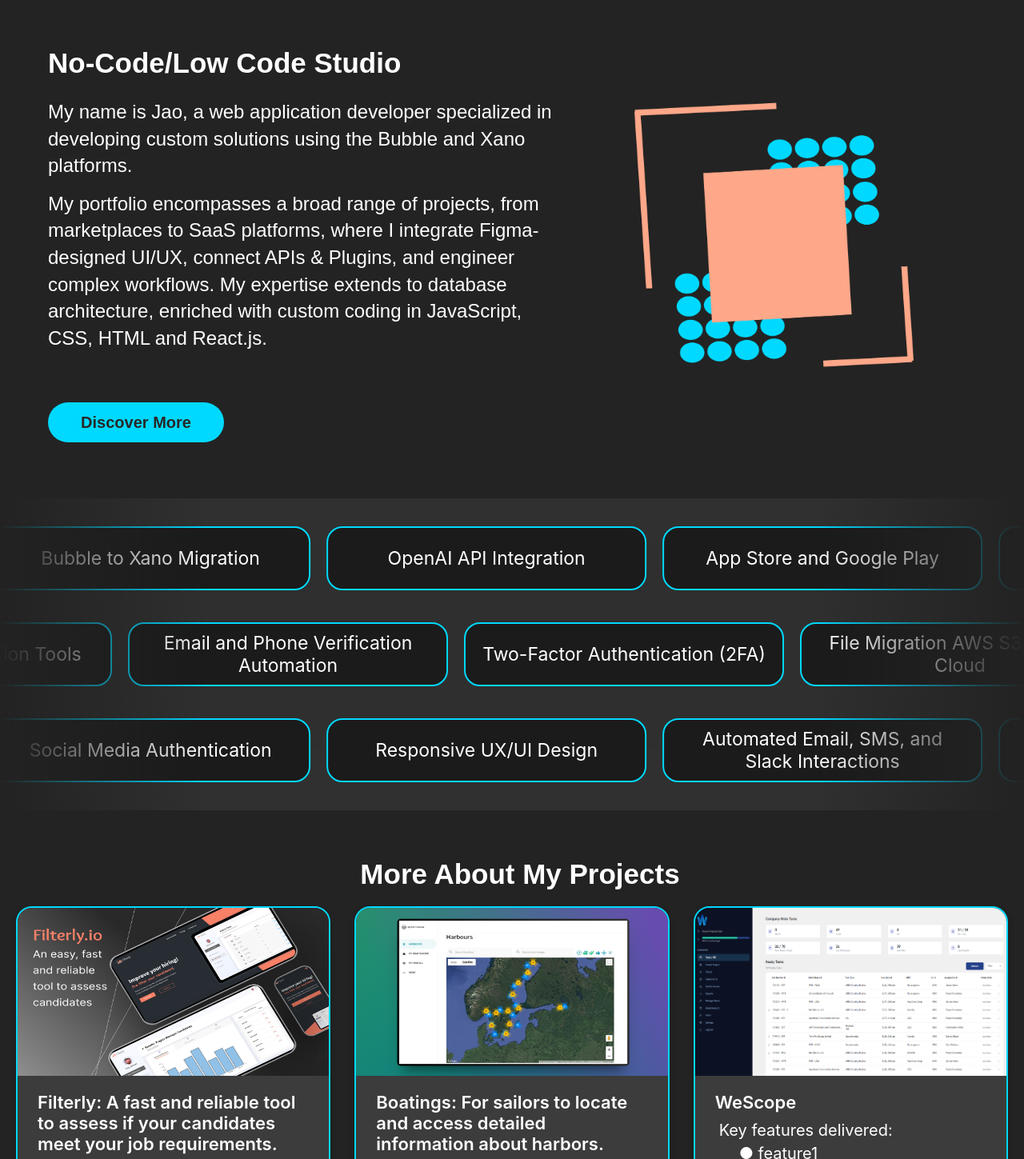
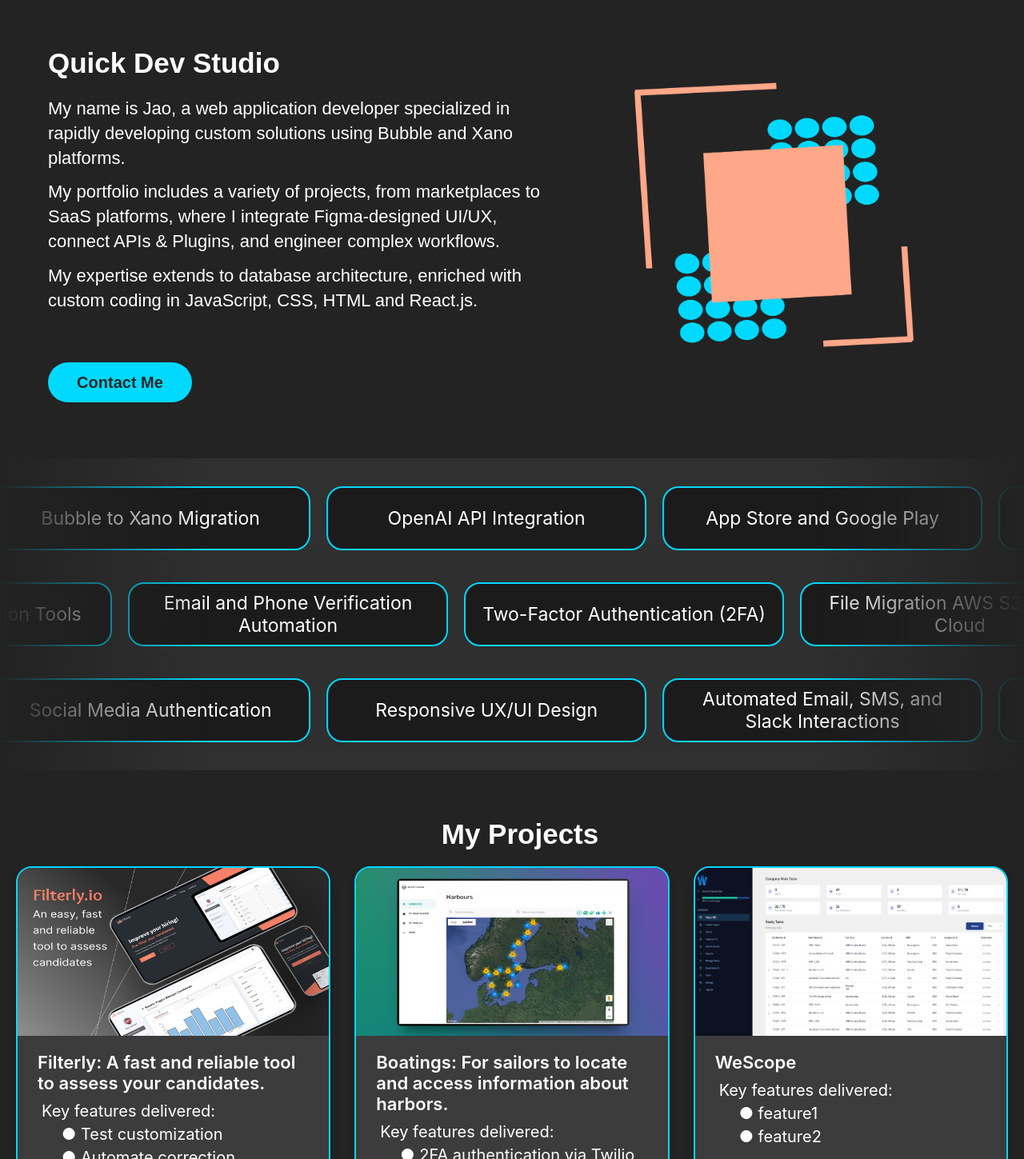
Before and after one commit to Jaoandreu/portfolio, a React (Create React App) app: page / in a window 1280 px wide. Shown: the part 81-1530 px from the top of the page at 80% size. Built offline with nearby package versions, Linux system fonts and the light colour scheme.

Commit message:
Testing a feature

```diff
--- a/src/App.css
+++ b/src/App.css
@@ -68,7 +68,7 @@
   color: #272727;
   cursor: pointer;
   font-size: 20px;
-  width: 220px;
+  width: 180px;
   height: 50px;
 }
 
--- a/src/App.js
+++ b/src/App.js
@@ -22,16 +22,16 @@ function App() {
       <Navbar />
       <div className="container">
         <div className="text-content">
-          <div id="home" className="welcome-message" style={{ textAlign: 'left' }}>No-Code/Low Code Studio</div>
+          <div id="home" className="welcome-message" style={{ textAlign: 'left' }}>Quick Dev Studio</div>
           <Description />
-          <button onClick={() => document.getElementById('portfolio').scrollIntoView()}>Discover More</button>
+          <button onClick={() => document.getElementById('contactForm').scrollIntoView()}>Contact Me</button>
         </div>
         <div className="image-container">
           <img src="logo7.png" alt="Logo" style={{ width: "70%", height: 'auto', borderRadius: "0px" }} />
         </div>
       </div>
       <Contribution />
-      <div id="portfolio" className="welcome-message" style={{ width: "80%", marginTop: "40px" }}>More About My Projects</div>
+      <div id="portfolio" className="welcome-message" style={{ width: "80%", marginTop: "40px" }}>My Projects</div>
       <div className="projects-container">
         {projects.map((project) => (
           <Projects
@@ -57,7 +57,7 @@ function App() {
             <div className="form-group">
               <textarea id="message" name="message" rows="10" required placeholder="Message"></textarea>
             </div>
-            <button className="submit-btn" type="submit">Send</button>
+            <button className="submit-btn" type="submit">Let's Solve It</button>
           </form>
           <div className="right">
             <Footer />
--- a/src/Description.css
+++ b/src/Description.css
@@ -9,6 +9,6 @@
     line-height: 1.4;
     width: 100%;
     min-width: 320px;
-    font-size: 24px;
+    font-size: 22px;
     color: rgb(255, 255, 255);
   }
--- a/src/Description.js
+++ b/src/Description.js
@@ -3,13 +3,15 @@ import './Description.css';
 
 const Description = () => {
     // Assuming your description is a constant string as mentioned
-  const partOne = "My name is Jao, a web application developer specialized in developing custom solutions using the Bubble and Xano platforms.";
-  const partTwo = "My portfolio encompasses a broad range of projects, from marketplaces to SaaS platforms, where I integrate Figma-designed UI/UX, connect APIs & Plugins, and engineer complex workflows. My expertise extends to database architecture, enriched with custom coding in JavaScript, CSS,  HTML and React.js.";
+  const partOne = "My name is Jao, a web application developer specialized in rapidly developing custom solutions using Bubble and Xano platforms.";
+  const partTwo = "My portfolio includes a variety of projects, from marketplaces to SaaS platforms, where I integrate Figma-designed UI/UX, connect APIs & Plugins, and engineer complex workflows.";
+  const partThree = "My expertise extends to database architecture, enriched with custom coding in JavaScript, CSS,  HTML and React.js."
     return (
         <div className="Description">
           <p style={{ marginBottom: "-10px" }}>
           {partOne} </p>
-          <p>{partTwo}</p>
+          <p style={{ marginBottom: "-10px" }}>{partTwo}</p>
+          <p>{partThree}</p>
         </div>
       );
     };
--- a/src/data/projects.json
+++ b/src/data/projects.json
@@ -3,16 +3,16 @@
     {
       "id": 1,
       "title": "Filterly",
-      "descriptionBold": "Filterly: A fast and reliable tool to assess if your candidates meet your job requirements.",
-      "description": "Key features delivered:\n- Tests Customization\n- Automate Correction\n- Timer option\n- Graphics Comparison\n- Subscription plans",
+      "descriptionBold": "Filterly: A fast and reliable tool to assess your candidates.",
+      "description": "Key features delivered:\n- Test customization\n- Automate correction\n- Timer option\n- Graphics comparison\n- Subscription plans",
       "image": "Portfolio - Filterly.png",
       "url": "https://nocodescore.bubbleapps.io/version-test"
     },
     {
       "id": 2,
       "title": "Boatings",
-      "descriptionBold": "Boatings: For sailors to locate and access detailed information about harbors.",
-      "description": "Key features delivered:\n- 2FA Authentication via Twilio Verify API\n-  Download GPX files\n-  AWS Cloud DB\n-  Google & FB Auth\n-  UX/UI design and responsiveness",
+      "descriptionBold": "Boatings: For sailors to locate and access information about harbors.",
+      "description": "Key features delivered:\n- 2FA authentication via Twilio Verify API\n-  Download GPX files\n-  AWS Cloud DB\n-  Google & FB Auth\n-  UX/UI design and responsiveness",
       "image": "Portfolio - Boatings.png",
       "url": "https://boatings.se"
     },
@@ -36,15 +36,15 @@
       "id": 5,
       "title": "Body Wisdom School",
       "descriptionBold": "Body Wisdom School: Massage school administrative app",
-      "description": "Key features delivered:\n- Students Enrollement\n-   Student Assesment System\n-  PDF Files Generation\n-  UX/UI design and responsiveness\n-   App store and Google Play",
+      "description": "Key features delivered:\n- Student enrollement\n-   Student assesment system\n-  PDF file generation\n-  UX/UI design and responsiveness\n-   App store and Google Play",
       "image": "OM.png",
       "url": "https://bodywisdomschool.com/"
     },
     {
       "id": 6,
       "title": "byDesign",
-      "descriptionBold": "byDesign: On-demand Marketing Customer Relationship Management (CRM)",
-      "description": "Key features delivered:\n- Recurring requests\n-  Duplicating requests\n-  Email, SMS & Slack API automation\n-  Internal chat box\n-  Fully responsive Design",
+      "descriptionBold": "byDesign: On-demand marketing customer relationship management (CRM)",
+      "description": "Key features delivered:\n- Recurring requests\n-  Duplicating requests\n-  Email, SMS & Slack API automation\n-  Internal chat box\n-  Fully responsive design",
       "image": "Portfolio - byDesign.png",
       "url": "https://www.getbydesign.com"
     }
```
